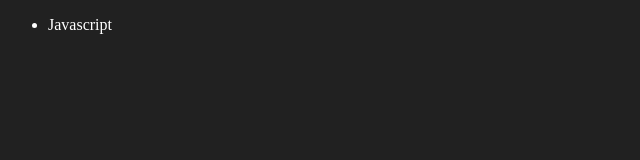
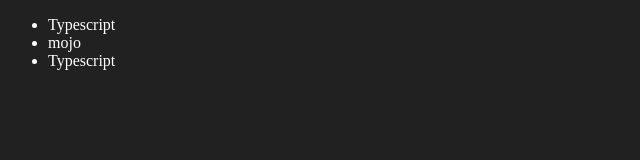
Before and after one commit to SyedTathahir/js-learning, a plain HTML site: page 06_dom/four.html in a window 1280 px wide. Shown: the whole page, without its empty margins (0-640 px from the left). Drawn offline with Linux system fonts and the light colour scheme.

Commit message:
completed dom

```diff
--- a/06_dom/four.html
+++ b/06_dom/four.html
@@ -10,4 +10,38 @@
         <li>Javascript</li>
     </ul>
 </body>
+<script>
+    function addlanguage(langName){
+        const li = document.createElement('li')
+        li.innerHTML = `${langName}`
+        document.querySelector('.language').appendChild(li)
+    }
+    addlanguage("python")
+    addlanguage("Typescript")
+
+    function addOptiLanguage(langName){
+        const li = document.createElement('li');
+        li.appendChild(document.createTextNode(langName))
+        document.querySelector('.language').appendChild(li);
+    }
+    addOptiLanguage("golang")
+
+    //edit values with dom:
+
+    const secondlang = document.querySelector("li:nth-child(2)")
+    console.log(secondlang);
+    // secondlang.innerHTML = "mojo"
+    const  newli = document.createElement('li')
+    newli.textContent = "mojo"
+
+    secondlang.replaceWith(newli)
+    //Edit:
+    const  firstLang = document.querySelector('li');
+    firstLang.outerHTML = '<li>Typescript</li>'
+
+    //Remove:
+    const lastLang = document.querySelector('li:last-child')
+    lastLang.remove()
+
+</script>
 </html>
```
